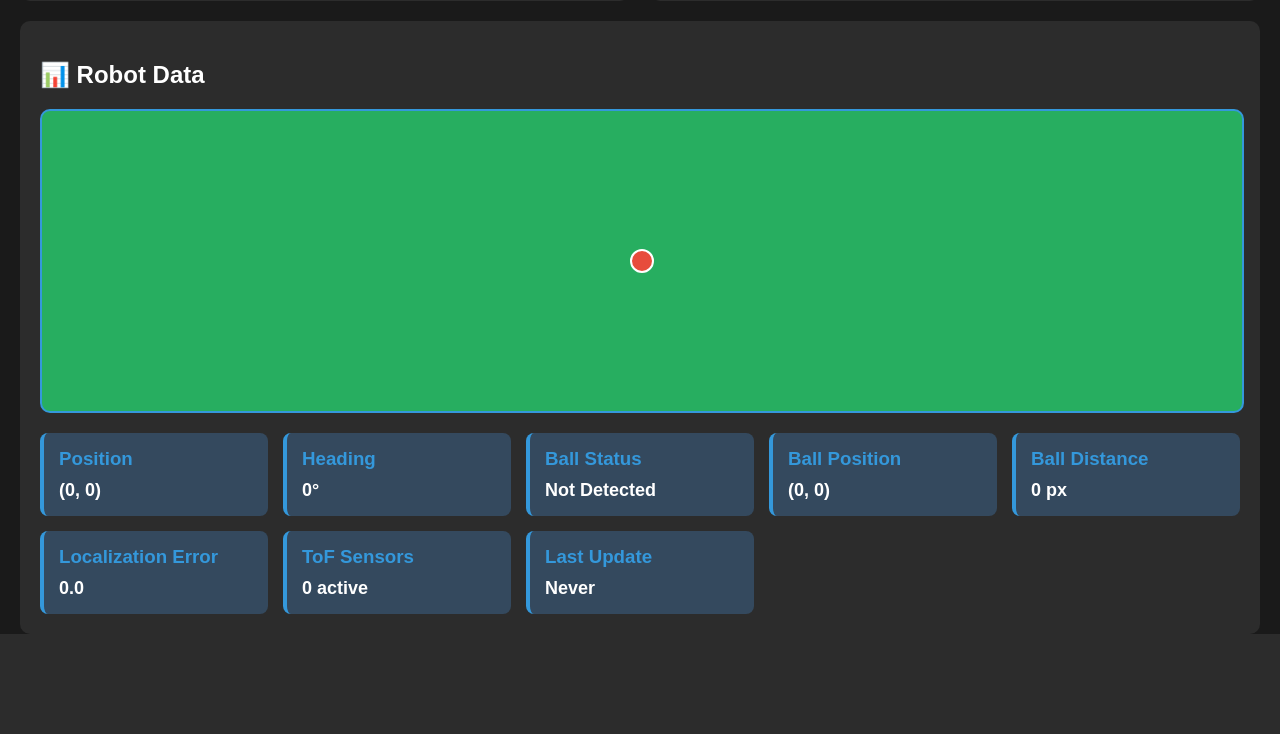
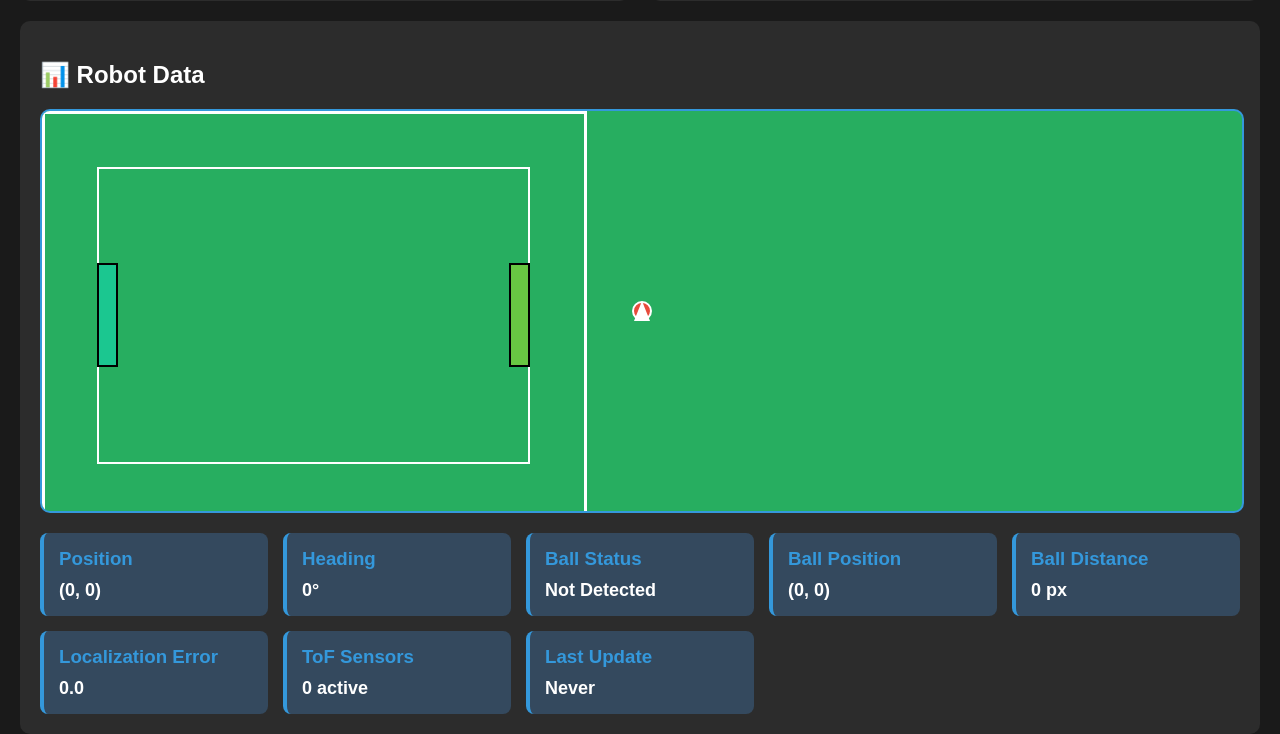
Before and after one commit to TajGordon/rcj-states, a Flask app: template good/funzies/templates/remote_control.html in a window 1280 px wide. Shown: the part 823-1557 px from the top of the page. Before the commit the page ends 1457 px from the top, so only its background shows below. Run offline with Flask 3, Linux system fonts and the light colour scheme; the template is opened without the code that fills it, so the values that code supplies are empty; some libraries are stand-ins or nearby versions.

Commit message:
funzies: fixing it????

```diff
--- a/good/bot.py
+++ b/good/bot.py
@@ -17,7 +17,7 @@ class Bot:
 
         # Initialize components with shared I2C instance
         self.motor_controller = MotorController(i2c=self.i2c)
-        self.camera = Camera()
+        self.camera = Camera(enable_frame_queue=True, detection_mode='enhanced')
         self.imu = IMU(i2c=self.i2c)
         self.tof = ToFArray(self.i2c)
         self.localization = Localization()
--- a/good/funzies/templates/remote_control.html
+++ b/good/funzies/templates/remote_control.html
@@ -127,39 +127,79 @@
 
         .field-visualization {
             width: 100%;
-            height: 300px;
+            height: 400px;
             border: 2px solid #3498db;
             border-radius: 10px;
             background: #27ae60;
             position: relative;
             margin: 20px 0;
+            overflow: hidden;
+        }
+
+        .field-boundary {
+            position: absolute;
+            border: 3px solid white;
+            background: transparent;
+        }
+
+        .field-playable {
+            position: absolute;
+            border: 2px solid white;
+            background: transparent;
+        }
+
+        .goal {
+            position: absolute;
+            border: 2px solid black;
+        }
+
+        .goal-left {
+            background: rgba(0, 255, 255, 0.3); /* Cyan */
+        }
+
+        .goal-right {
+            background: rgba(255, 255, 0, 0.3); /* Yellow */
         }
 
         .robot-marker {
             position: absolute;
-            width: 20px;
-            height: 20px;
+            width: 16px;
+            height: 16px;
             background: #e74c3c;
             border: 2px solid white;
             border-radius: 50%;
             transform: translate(-50%, -50%);
+            z-index: 10;
+        }
+
+        .robot-direction {
+            position: absolute;
+            width: 0;
+            height: 0;
+            border-left: 8px solid transparent;
+            border-right: 8px solid transparent;
+            border-bottom: 20px solid white;
+            transform: translate(-50%, -50%);
+            z-index: 11;
         }
 
         .ball-marker {
             position: absolute;
-            width: 10px;
-            height: 10px;
+            width: 8px;
+            height: 8px;
             background: #f39c12;
             border: 1px solid white;
             border-radius: 50%;
             transform: translate(-50%, -50%);
+            z-index: 9;
         }
 
         .tof-ray {
             position: absolute;
-            height: 2px;
-            background: rgba(52, 152, 219, 0.6);
+            height: 1px;
+            background: rgba(52, 152, 219, 0.8);
             transform-origin: left center;
+            z-index: 5;
         }
 
         .status {
@@ -251,7 +291,9 @@
             <h2>📊 Robot Data</h2>
 
             <div class="field-visualization" id="field-viz">
+                <!-- Field boundaries and goals will be drawn here -->
                 <div class="robot-marker" id="robot-marker" style="left: 50%; top: 50%;"></div>
+                <div class="robot-direction" id="robot-direction" style="left: 50%; top: 50%;"></div>
                 <div class="ball-marker" id="ball-marker" style="display: none;"></div>
             </div>
 
@@ -322,6 +364,7 @@
         // Field visualization elements
         const fieldViz = document.getElementById('field-viz');
         const robotMarker = document.getElementById('robot-marker');
+        const robotDirection = document.getElementById('robot-direction');
         const ballMarker = document.getElementById('ball-marker');
 
         // Field dimensions (from config)
@@ -332,8 +375,68 @@
         const fieldBoundaryTop = 250;
         const fieldBoundaryBottom = fieldHeight - 250;
 
+        // Goal dimensions
+        const goalWidth = 450;  // mm
+        const goalDepth = 74;   // mm
+        const goalLeftX = 250;
+        const goalRightX = fieldWidth - 250;
+        const goalCenterY = fieldHeight / 2;
+
+        // Initialize field visualization
+        initializeFieldVisualization();
+
         // Control state
         const activeKeys = new Set();
+
+        // Initialize field visualization
+        function initializeFieldVisualization() {
+            // Clear existing field elements
+            const existingElements = fieldViz.querySelectorAll('.field-boundary, .field-playable, .goal');
+            existingElements.forEach(el => el.remove());
+
+            // Calculate scaling factors
+            const vizWidth = fieldViz.offsetWidth;
+            const vizHeight = fieldViz.offsetHeight;
+            const scaleX = vizWidth / fieldWidth;
+            const scaleY = vizHeight / fieldHeight;
+            const scale = Math.min(scaleX, scaleY);
+
+            // Draw field boundary (outer walls)
+            const boundaryEl = document.createElement('div');
+            boundaryEl.className = 'field-boundary';
+            boundaryEl.style.left = '0px';
+            boundaryEl.style.top = '0px';
+            boundaryEl.style.width = (fieldWidth * scale) + 'px';
+            boundaryEl.style.height = (fieldHeight * scale) + 'px';
+            fieldViz.appendChild(boundaryEl);
+
+            // Draw playable area (250mm from walls)
+            const playableEl = document.createElement('div');
+            playableEl.className = 'field-playable';
+            playableEl.style.left = (fieldBoundaryLeft * scale) + 'px';
+            playableEl.style.top = (fieldBoundaryTop * scale) + 'px';
+            playableEl.style.width = ((fieldBoundaryRight - fieldBoundaryLeft) * scale) + 'px';
+            playableEl.style.height = ((fieldBoundaryBottom - fieldBoundaryTop) * scale) + 'px';
+            fieldViz.appendChild(playableEl);
+
+            // Draw left goal (cyan)
+            const leftGoalEl = document.createElement('div');
+            leftGoalEl.className = 'goal goal-left';
+            leftGoalEl.style.left = (goalLeftX * scale) + 'px';
+            leftGoalEl.style.top = ((goalCenterY - goalWidth/2) * scale) + 'px';
+            leftGoalEl.style.width = (goalDepth * scale) + 'px';
+            leftGoalEl.style.height = (goalWidth * scale) + 'px';
+            fieldViz.appendChild(leftGoalEl);
+
+            // Draw right goal (yellow)
+            const rightGoalEl = document.createElement('div');
+            rightGoalEl.className = 'goal goal-right';
+            rightGoalEl.style.left = ((goalRightX - goalDepth) * scale) + 'px';
+            rightGoalEl.style.top = ((goalCenterY - goalWidth/2) * scale) + 'px';
+            rightGoalEl.style.width = (goalDepth * scale) + 'px';
+            rightGoalEl.style.height = (goalWidth * scale) + 'px';
+            fieldViz.appendChild(rightGoalEl);
+        }
 
         // Socket event handlers
         socket.on('connect', function() {
@@ -382,28 +485,41 @@
         function updateFieldVisualization(data) {
             const [robotX, robotY] = data.position;
 
-            // Convert robot position to field visualization coordinates
-            const vizX = ((robotX - fieldBoundaryLeft) / (fieldBoundaryRight - fieldBoundaryLeft)) * 100;
-            const vizY = ((robotY - fieldBoundaryTop) / (fieldBoundaryBottom - fieldBoundaryTop)) * 100;
+            // Calculate scaling factors
+            const vizWidth = fieldViz.offsetWidth;
+            const vizHeight = fieldViz.offsetHeight;
+            const scaleX = vizWidth / fieldWidth;
+            const scaleY = vizHeight / fieldHeight;
+            const scale = Math.min(scaleX, scaleY);
 
-            // Clamp to field bounds
-            const clampedX = Math.max(0, Math.min(100, vizX));
-            const clampedY = Math.max(0, Math.min(100, vizY));
+            // Convert robot position to visualization coordinates
+            const vizX = robotX * scale;
+            const vizY = robotY * scale;
 
             // Update robot marker position
-            robotMarker.style.left = `${clampedX}%`;
-            robotMarker.style.top = `${clampedY}%`;
+            robotMarker.style.left = vizX + 'px';
+            robotMarker.style.top = vizY + 'px';
 
-            // Update robot marker rotation
-            robotMarker.style.transform = `translate(-50%, -50%) rotate(${data.heading}deg)`;
+            // Update robot direction indicator
+            robotDirection.style.left = vizX + 'px';
+            robotDirection.style.top = vizY + 'px';
+            robotDirection.style.transform = `translate(-50%, -50%) rotate(${data.heading}deg)`;
 
             // Update ball marker if ball is detected
             if (data.ball_detected) {
-                // For ball position, we'll use a simple approximation
+                // For ball position, we'll use a simple approximation based on robot position
                 // In reality, you'd need to convert camera coordinates to field coordinates
                 ballMarker.style.display = 'block';
-                ballMarker.style.left = `${50 + (data.ball_angle / 180) * 20}%`;
-                ballMarker.style.top = `${50 - (data.ball_distance / 200) * 20}%`;
+
+                // Calculate ball position relative to robot
+                const ballAngleRad = data.ball_angle * Math.PI / 180;
+                const ballDistance = Math.min(data.ball_distance * 2, 200); // Scale distance
+
+                const ballOffsetX = Math.sin(ballAngleRad) * ballDistance;
+                const ballOffsetY = -Math.cos(ballAngleRad) * ballDistance; // Negative because Y increases downward
+
+                ballMarker.style.left = (vizX + ballOffsetX) + 'px';
+                ballMarker.style.top = (vizY + ballOffsetY) + 'px';
             } else {
                 ballMarker.style.display = 'none';
             }
@@ -416,10 +532,17 @@
             data.tof_readings.forEach(reading => {
                 const ray = document.createElement('div');
                 ray.className = 'tof-ray';
-                ray.style.left = `${clampedX}%`;
-                ray.style.top = `${clampedY}%`;
-                ray.style.width = `${Math.min(reading.distance / 10, 50)}px`;
-                ray.style.transform = `rotate(${reading.angle}deg)`;
+                ray.style.left = vizX + 'px';
+                ray.style.top = vizY + 'px';
+
+                // Scale ray length (max 100px for visibility)
+                const rayLength = Math.min(reading.distance * scale / 10, 100);
+                ray.style.width = rayLength + 'px';
+
+                // Convert angle to degrees and adjust for visualization
+                const rayAngle = reading.angle;
+                ray.style.transform = `rotate(${rayAngle}deg)`;
+
                 fieldViz.appendChild(ray);
             });
         }
```
Also changed, not shown: good/funzies/remote_control.py (+10 -0 lines), good/motor_controller.py (+8 -8 lines).
